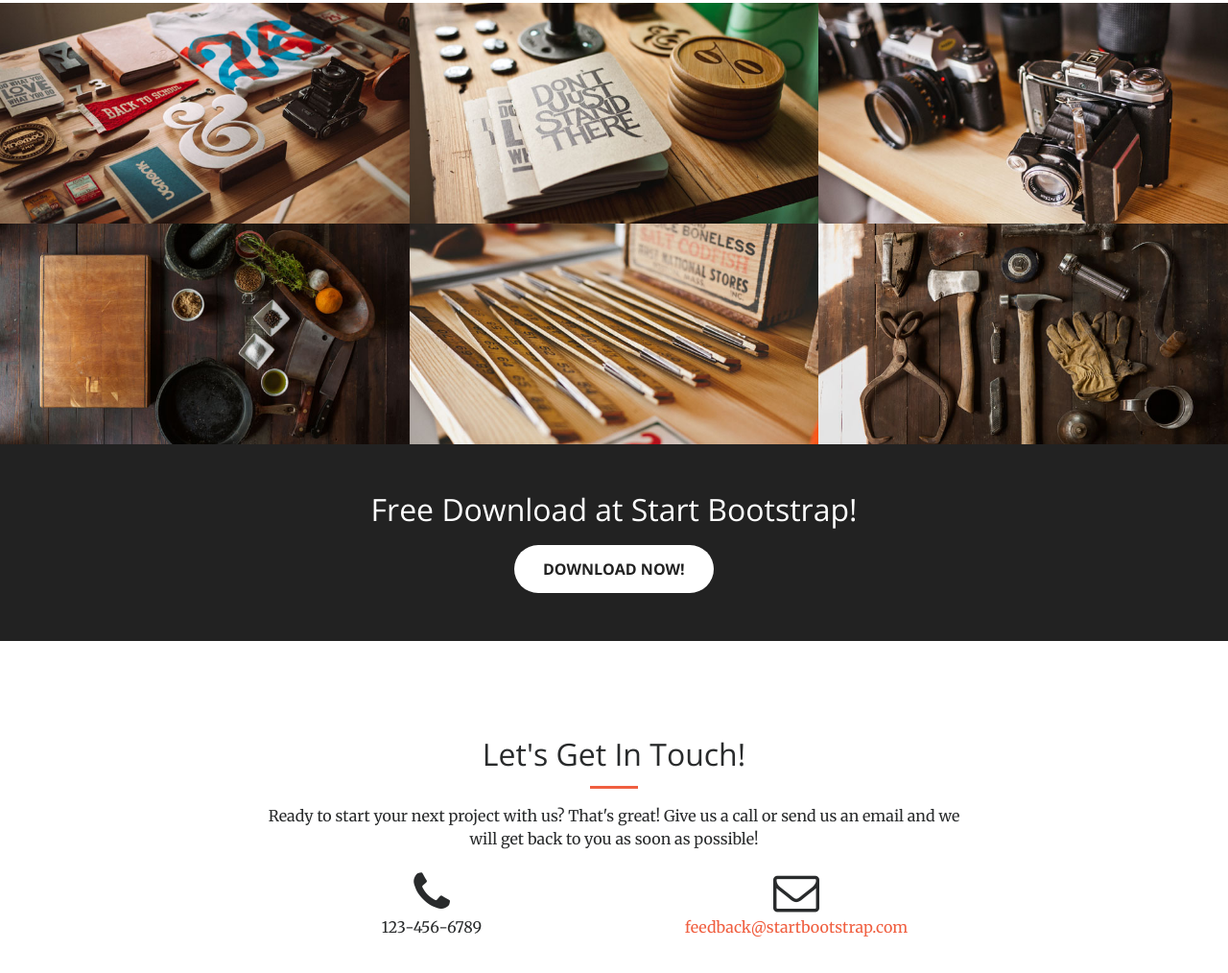
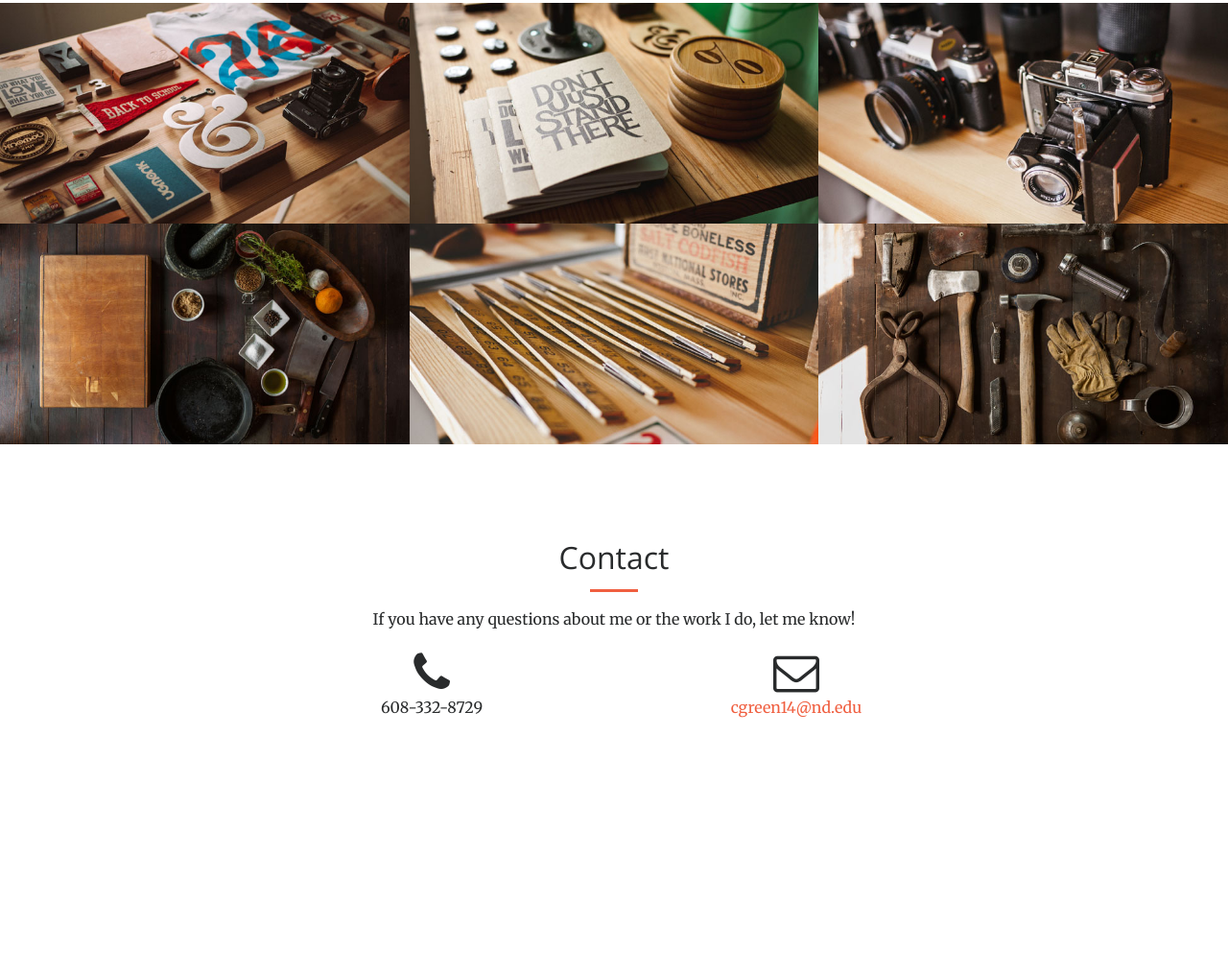
Before and after one commit to cgreen14/cgreen14.github.io, a website: page index.html in a window 1280 px wide. Shown: the part 1650-2664 px from the top of the page at 96% size. After the commit the page ends 2519 px from the top, so only its background shows below. Drawn offline with nearby package versions, Linux system fonts and the light colour scheme.

Commit message:
try number 4

```diff
--- a/index.html
+++ b/index.html
@@ -47,7 +47,7 @@
             <span class="navbar-toggler-icon"></span>
         </button>
         <div class="container">
-            <a class="navbar-brand page-scroll" href="#page-top">Back to top</a>
+            <a class="navbar-brand page-scroll" href="#page-top">Back to Top</a>
             <div class="collapse navbar-collapse" id="navbarExample">
                 <ul class="navbar-nav ml-auto">
                     <li class="nav-item">
@@ -231,30 +231,21 @@
         </div>
     </section>
 
-    <aside class="bg-dark">
-        <div class="container text-center">
-            <div class="call-to-action">
-                <h2>Free Download at Start Bootstrap!</h2>
-                <a href="http://startbootstrap.com/template-overviews/creative/" class="btn btn-default btn-xl sr-button">Download Now!</a>
-            </div>
-        </div>
-    </aside>
-
     <section id="contact">
         <div class="container">
             <div class="row">
                 <div class="col-lg-8 offset-lg-2 text-center">
-                    <h2 class="section-heading">Let's Get In Touch!</h2>
+                    <h2 class="section-heading">Contact</h2>
                     <hr class="primary">
-                    <p>Ready to start your next project with us? That's great! Give us a call or send us an email and we will get back to you as soon as possible!</p>
+                    <p>If you have any questions about me or the work I do, let me know!</p>
                 </div>
                 <div class="col-lg-4 offset-lg-2 text-center">
                     <i class="fa fa-phone fa-3x sr-contact"></i>
-                    <p>123-456-6789</p>
+                    <p>608-332-8729</p>
                 </div>
                 <div class="col-lg-4 text-center">
                     <i class="fa fa-envelope-o fa-3x sr-contact"></i>
-                    <p><a href="mailto:your-email@your-domain.com">feedback@startbootstrap.com</a></p>
+                    <p><a href="mailto:your-email@your-domain.com">cgreen14@nd.edu</a></p>
                 </div>
             </div>
         </div>
```
